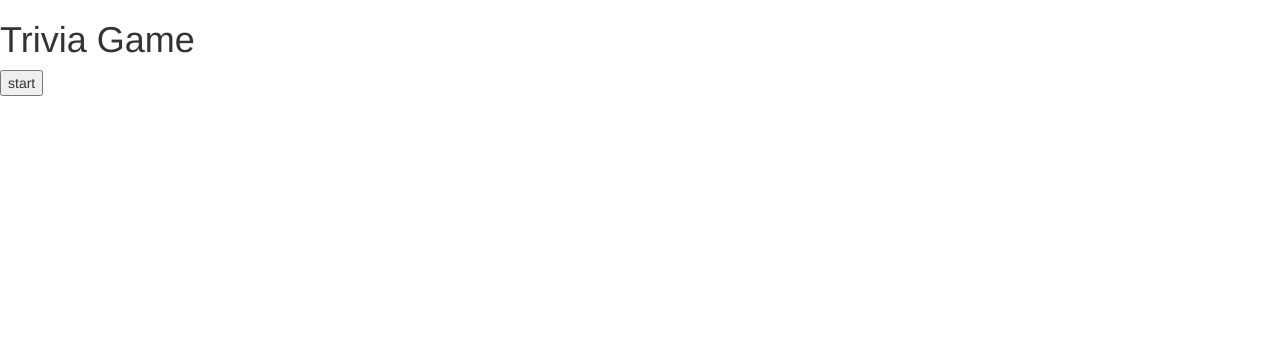
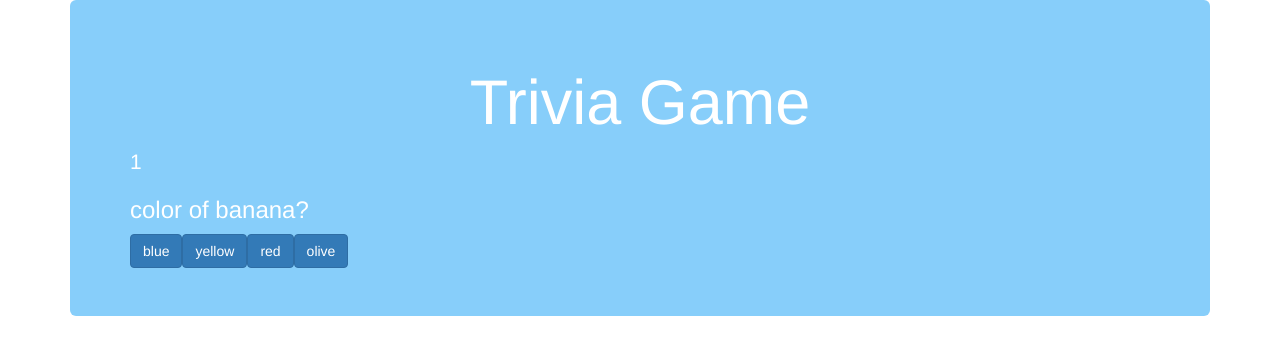
Before and after one commit to milee8989/TriviaGame, a plain HTML site: page index.html in a window 1280 px wide. Drawn offline with nearby package versions, Linux system fonts and the light colour scheme.

Commit message:
mostfunctionsaredone

```diff
--- a/assets/javascript/app.js
+++ b/assets/javascript/app.js
@@ -1,19 +1,200 @@
-
+//Reference the quiz div
+var quiz = $("#quiz");
 var correct = 0;
 var incorrect = 0;
-var counter = 60; //60seconds
+var counter = 6; //60seconds
+var interval = '';
+var a = 0;
+var questions = [
+    {
+        q: "color of banana?",
+        a: ["blue", "yellow", "red", "olive"],
+        correctAnswer: "yellow"
+    },
+    {
+        q: "color of grape?",
+        a: ["blue", "light-green", "red", "black"],
+        correctAnswer: "yellow"
+    },
+    {
+        q: "color of melon?",
+        a: ["blue", "yellow", "green", "blue-navy"],
+        correctAnswer: "yellow"
+    }
+];
+
+function printQuestions(a){
+    quiz.empty();
+
+    if (a < questions.length){
+
+        var questionName = $("<h3>");
+        questionName.text(questions[a].q);
+        quiz.append(questionName);
+        var answersBox = questions[a].a;
+
+        for (var i = 0; i < answersBox.length; i++) {
+            var button = $("<button>");
+            button.text(answersBox[i]);
+            button.attr('data-userAnswer', answersBox[i]);
+            button.attr('data-correctAnswer', questions[a].correctAnswer);
+            button.addClass('btn btn-primary')
+            quiz.append(button);
+        }
+    }else{
+        stopInterval();
+        var wins = $('<h1>');
+        wins.text('Correct' + correct)
+        console.log("wins " + correct);
+        var losses = $('<h1>');
+       losses.text("Incorrect " + incorrect)
+        quiz.append(wins, losses);
+    }
+}
+
+
+$(document).on('click', '.btn', function(){
+//inside of THIS button there is an attr of data-userAnswer
+   var userAnswer = $(this).attr('data-userAnswer');
+   var correctAnswer = $(this).attr('data-correctAnswer');
+
+    if (userAnswer === correctAnswer){
+        correct++;
+        console.log('correct: ' + correct)
+    }else{
+        incorrect++;
+        console.log('Incorrect: ' + incorrect)
+    }
+})
+
+
+interval = setInterval(function(){
+    counter--;
+    $("#timer").text(counter)
+    console.log(counter)
+    if(counter === 0){
+        counter = 6;
+        a++;
+        printQuestions(a)
+    }
+},1000)
+
+
+function stopInterval(){
+    clearInterval(interval)
+}
+
+
+
+printQuestions(a)
+
+
+
+
+
+
+
+
+
+
+
+
+
+
+
+
+
+
+
+
+
+
+
+
+
+
+
+
+
+
+
+
+
+
+
+
+
+
+
+
+
+
+
+
+
+
+
+
+
+
+
+
+
+
+
 
 // array of questions
 
-var questions = [
-    {q: "color of banana?", a: ["blue","yellow","red","black"], correctAnswer: "yellow"},
-    {q: "color of banana?", a: ["blue","yellow","red","black"], correctAnswer: "yellow"},
-    {q: "color of banana?", a: ["blue","yellow","red","black"], correctAnswer: "yellow"},
-    {q: "color of banana?", a: ["blue","yellow","red","black"], correctAnswer: "yellow"},
-];
+// var questions = [
+//     { q: "color of banana?", a: ["blue", "yellow", "red", "black"], correctAnswer: "yellow" },
+//     { q: "color of banana?", a: ["blue", "yellow", "red", "black"], correctAnswer: "yellow" },
+//     { q: "color of banana?", a: ["blue", "yellow", "red", "black"], correctAnswer: "yellow" }
+// ];
 
-//functions
-//start game
-//countdown
-//checkResults
-//showResults
+// //functions
+
+// //start game
+// function startGame() {
+
+//     timer = setInterval(countdown, 1000);
+
+//     $("#timer").prepend("<h2>Time Remaining: <span id='counter-value'>60</span> Seconds</h2>");
+
+//     $("#start").remove();
+
+//     for (var i = o; i < questions.length; i++) {
+
+//         $("#quiz").append("<h2>" + questions[i].q + "</h2>");
+
+//         for (var j=0; j<questions[i].a.length; j++) {
+
+//             $("#quiz").append("<input type='radio' name='question-" + i + "'value'" + questions[i].a[j] + "''>" + questions[i].a[j])
+
+//         }
+//     }
+//     $("#quiz").append("<button id='submit'>Submit</button>");
+// }
+
+// //countdown
+// function countdown() {
+
+//     $("#counter-value").html(counter);
+//     if (counter === 0) {
+//         checkResults();
+//     }
+
+// }
+
+
+// //checkResults
+// function checkResults() {
+
+
+// }
+
+
+// //showResults
+// function showResults() {
+
+
+// }
--- a/index.html
+++ b/index.html
@@ -12,13 +12,18 @@
 
 <body>
 
+    <div class="container">
+        <div class="jumbotron" style="background-color: lightskyblue; color: white;">
+
         <div id="header">
-       <h1>Trivia Game</h1>
-        <div id="timer">
+            <h1 class="text-center">Trivia Game</h1>
+  <p id="timer"></p>
                 <div id="quiz">
                     <button id="start">start</button>
                 </div>
+
             </div>
+
 
     </div>
 
```
Also changed, not shown: assets/images/ellie.jpg (added). Lines whose indentation alone changed are shown as unchanged.
